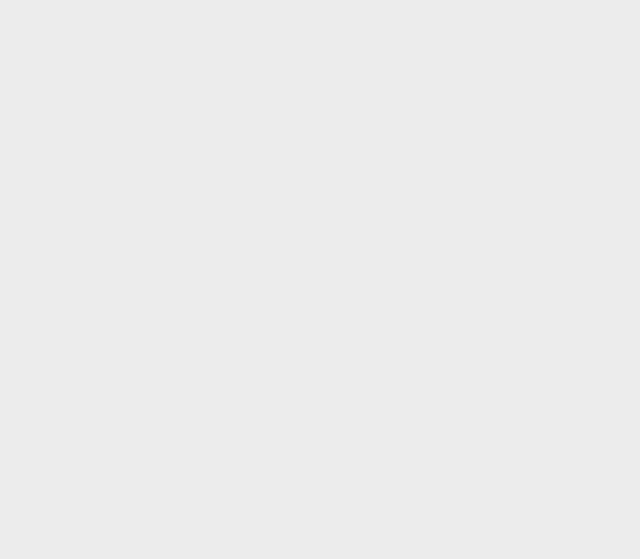
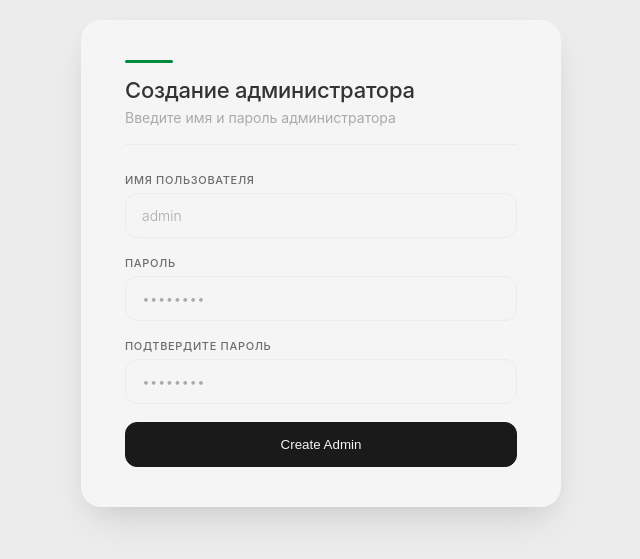
Before and after one commit to S-Hov/Auto-admin, a React (Vite) app in the folder client/: page /install/register in a window 1280 px wide. Shown: the part 137-696 px from the top of the page, without its empty margins (319-959 px from the left). Built offline with nearby package versions, Linux system fonts and the light colour scheme.

Commit message:
Create admin form. [2]

```diff
--- /dev/null
+++ b/client/src/features/create-admin/model/CreateAdmin.schema.ts
@@ -0,0 +1,31 @@
+import { z } from 'zod';
+
+export const CreateAdminSchema = z
+    .object({
+        username: z
+            .string()
+            .min(3, { message: 'Имя должно содержать не менее 3 символов' })
+            .max(20, { message: 'Имя не должно превышать 20 символов' }),
+
+        password: z
+            .string()
+            .min(6, { message: 'Пароль администратора должен быть не менее 6 символов' })
+            .max(100, { message: 'Пароль слишком длинный' })
+            .refine((val) => /\d/.test(val), {
+                message: 'Пароль должен содержать хотя бы одну цифру',
+            })
+            .refine((val) => /[a-z]/.test(val) && /[A-Z]/.test(val), {
+                message: 'Пароль должен содержать заглавные и строчные буквы',
+            })
+            .refine((val) => /[!@#$%^&*(),.?":{}|<>_]/.test(val), {
+                message: 'Пароль должен содержать хотя бы один спецсимвол (!@#$%^&*)',
+            }),
+
+        confirm_password: z.string().min(6, { message: 'Пароль администратора должен быть не менее 6 символов' }),
+    })
+    .refine((data) => data.password === data.confirm_password, {
+        message: 'Пароли не совпадают',
+        path: ['confirm_password'],
+    });
+
+export type CreateAdminFormValues = z.infer<typeof CreateAdminSchema>;
--- /dev/null
+++ b/client/src/features/create-admin/ui/CreateAdminForm.tsx
@@ -0,0 +1,72 @@
+import { useForm } from 'react-hook-form';
+import { zodResolver } from '@hookform/resolvers/zod';
+import CardForm from '../../../shared/form/CardForm/CardForm';
+import { ControlledInput } from '../../../shared/form/ControlledInput/ControlledInput';
+import { Button } from '../../../shared/ui/Button/Button';
+import { CreateAdminSchema, type CreateAdminFormValues } from '../model/CreateAdmin.schema';
+
+interface FieldConfig {
+    name: keyof CreateAdminFormValues;
+    label: string;
+    type?: 'text' | 'password';
+    placeholder: string;
+}
+
+const FIELDS: FieldConfig[] = [
+    { name: 'username', label: 'Имя пользователя', placeholder: 'admin' },
+    { name: 'password', label: 'Пароль', type: 'password', placeholder: '••••••••' },
+    { name: 'confirm_password', label: 'Подтвердите пароль', type: 'password', placeholder: '••••••••' },
+] as const;
+
+const CreateAdminForm = () => {
+
+    const {
+        control,
+        handleSubmit,
+        formState: { isSubmitting }
+    } = useForm<CreateAdminFormValues>({
+        mode: 'onChange',
+        resolver: zodResolver(CreateAdminSchema),
+        defaultValues: {
+            username: '',
+            password: '',
+            confirm_password: '',
+        }
+    });
+
+    const onSubmit = () => {
+        console.log('l')
+    }
+
+    return (
+        <CardForm
+            headerTitle="Создание администратора"
+            headerDescription="Введите имя и пароль администратора"
+            onSubmit={handleSubmit(onSubmit)}
+        >
+            {
+                FIELDS.map((field) => (
+                    <ControlledInput
+                        key={field.name}
+                        control={control}
+                        name={field.name}
+                        label={field.label}
+                        type={field.type}
+                        placeholder={field.placeholder}
+                    />
+                ))
+            }
+            <Button
+                type="submit"
+                variant='primary'
+                className="check-button w-100__percent"
+                disabled={isSubmitting}
+                isLoading={isSubmitting}
+            >
+                Create Admin
+            </Button>
+        </CardForm>
+    );
+};
+
+export default CreateAdminForm;
--- a/client/src/features/install-database/ui/InstallDatabaseForm.tsx
+++ b/client/src/features/install-database/ui/InstallDatabaseForm.tsx
@@ -7,8 +7,7 @@ import { Button } from '../../../shared/ui/Button/Button';
 import { installDatabase } from '../../../shared/api/database/install';
 import { type ApiError } from '../../../shared/api/apiClient';
 
-import './InstallDatabaseForm.css';
-import FormHeader from '../../../shared/form/Header/Header';
+import CardForm from '../../../shared/form/CardForm/CardForm';
 
 interface FieldConfig {
     name: keyof InstallDatabaseFormValues;
@@ -69,10 +68,12 @@ const InstallDatabaseForm = () => {
     };
 
     return (
-        <div className="card form">
-            <FormHeader title="Подключение к БД" description="Заполните данные ниже" />
-
-            <form id="dbForm" onSubmit={handleSubmit(onSubmit)}>
+        <CardForm
+            headerTitle="Подключение к БД"
+            headerDescription="Заполните данные ниже"
+            formID="dbForm"
+            onSubmit={handleSubmit(onSubmit)}
+        >
             <div className="row-duo">
                 <ControlledInput control={control} name="host" label="Хост" placeholder="localhost" />
                 <ControlledInput control={control} name="port" label="Порт" type="number" placeholder="5432" />
@@ -89,12 +90,16 @@ const InstallDatabaseForm = () => {
                 />
             ))}
 
-                <Button type="submit" variant="primary" isLoading={isSubmitting} className="check-button w-100__percent" disabled={isSubmitting}>
+            <Button
+                type="submit"
+                variant="primary"
+                isLoading={isSubmitting}
+                className="check-button w-100__percent"
+                disabled={isSubmitting}
+            >
                 Проверить подключение
             </Button>
-
-            </form>
-        </div>
+        </CardForm>
     );
 };
 
--- a/client/src/pages/createAdmin/createAdminPage.tsx
+++ b/client/src/pages/createAdmin/createAdminPage.tsx
@@ -1,8 +1,10 @@
+import CreateAdminForm from "../../features/create-admin/ui/CreateAdminForm";
+
 const CreateAdminPage = () => {
     return (
         <section className="section install-page h-100">
             <div className="container flex flex-center h-100__percent">
-
+                <CreateAdminForm />
             </div>
         </section>
     );
--- a/client/src/features/install-database/ui/InstallDatabaseForm.css
+++ b/client/src/shared/form/CardForm/CardForm.css
@@ -1,5 +1,4 @@
 .form {
-
     &.card {
         background-color: var(--primary-color);
         border-radius: 20px;
@@ -23,9 +22,6 @@
         flex: 1;
     }
 }
-
-
-
 
 @media (max-width: 500px) {
     .form {
--- /dev/null
+++ b/client/src/shared/form/CardForm/CardForm.tsx
@@ -0,0 +1,24 @@
+import type { ComponentPropsWithRef } from 'react';
+import FormHeader from '../Header/Header';
+import './CardForm.css'
+
+interface CardFormProps extends ComponentPropsWithRef<'form'>{
+    className?: string;
+    formID?: string;
+    headerTitle?: string;
+    headerDescription?: string;
+    children: React.ReactNode;
+}
+
+const CardForm = ({ className = '', formID = '', headerTitle = '', headerDescription = '', children, ...props }: CardFormProps) => {
+    return (
+        <div className={`card form ${className}`}>
+            <FormHeader title={headerTitle} description={headerDescription} />
+            <form action="" id={formID} {...props}>
+                {children}
+            </form>
+        </div>
+    );
+}
+
+export default CardForm;
```
Lines whose indentation alone changed are shown as unchanged.
